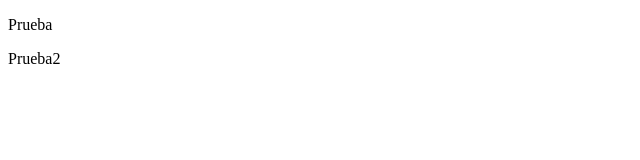
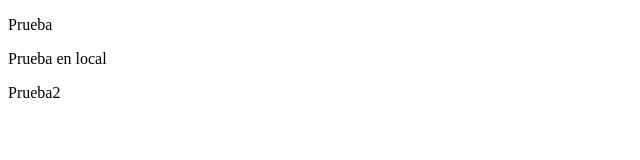
Before and after one commit to luiscrakk/pruebagit, a plain HTML site: page index.html in a window 1280 px wide. Shown: the whole page, without its empty margins (0-640 px from the left). Drawn offline with Linux system fonts and the light colour scheme.

Commit message:
Cambio en local

```diff
--- a/index.html
+++ b/index.html
@@ -14,6 +14,7 @@
 
 <body>
 <p>Prueba</p>
+<p>Prueba en local</p>
 <p>Prueba2</p>
 </body>
 
```
